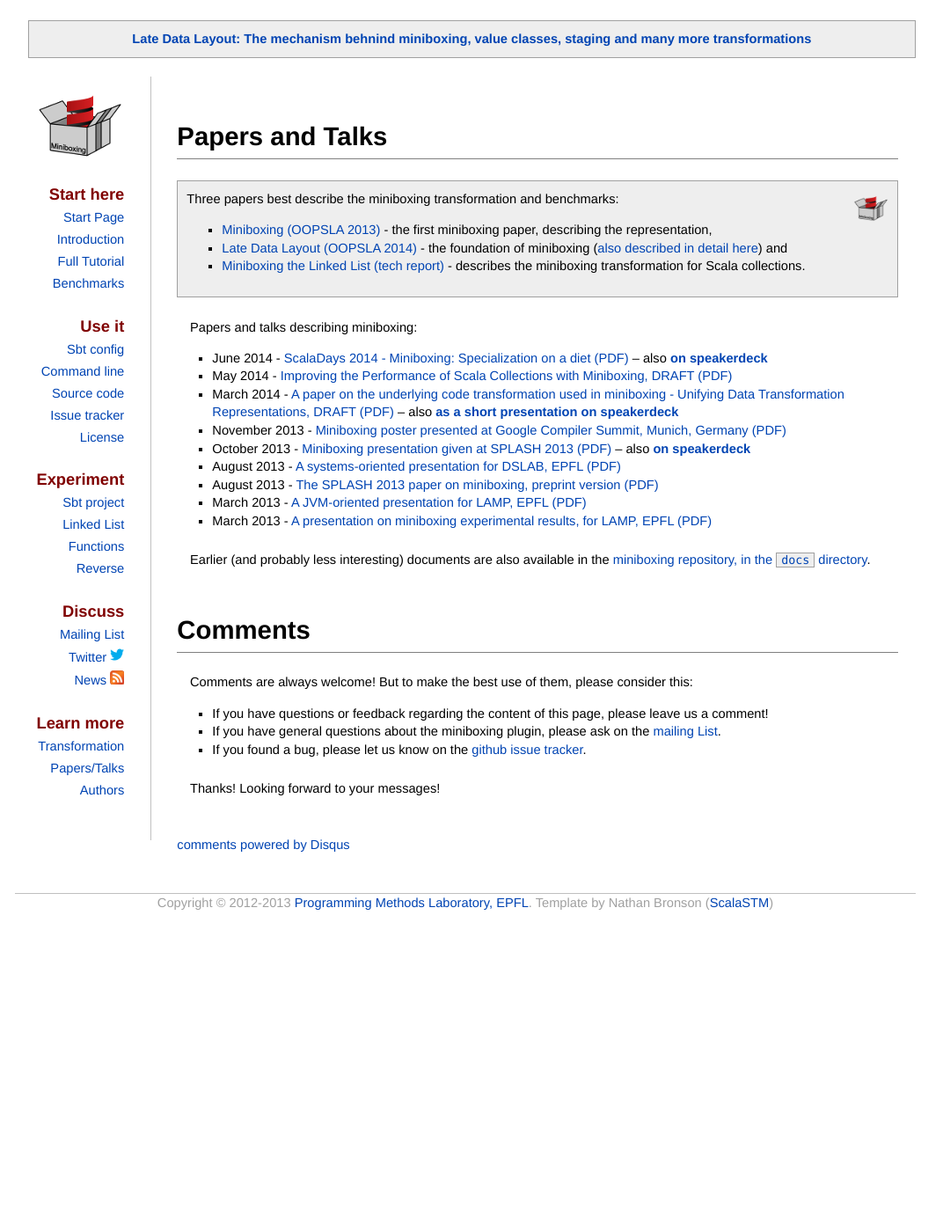
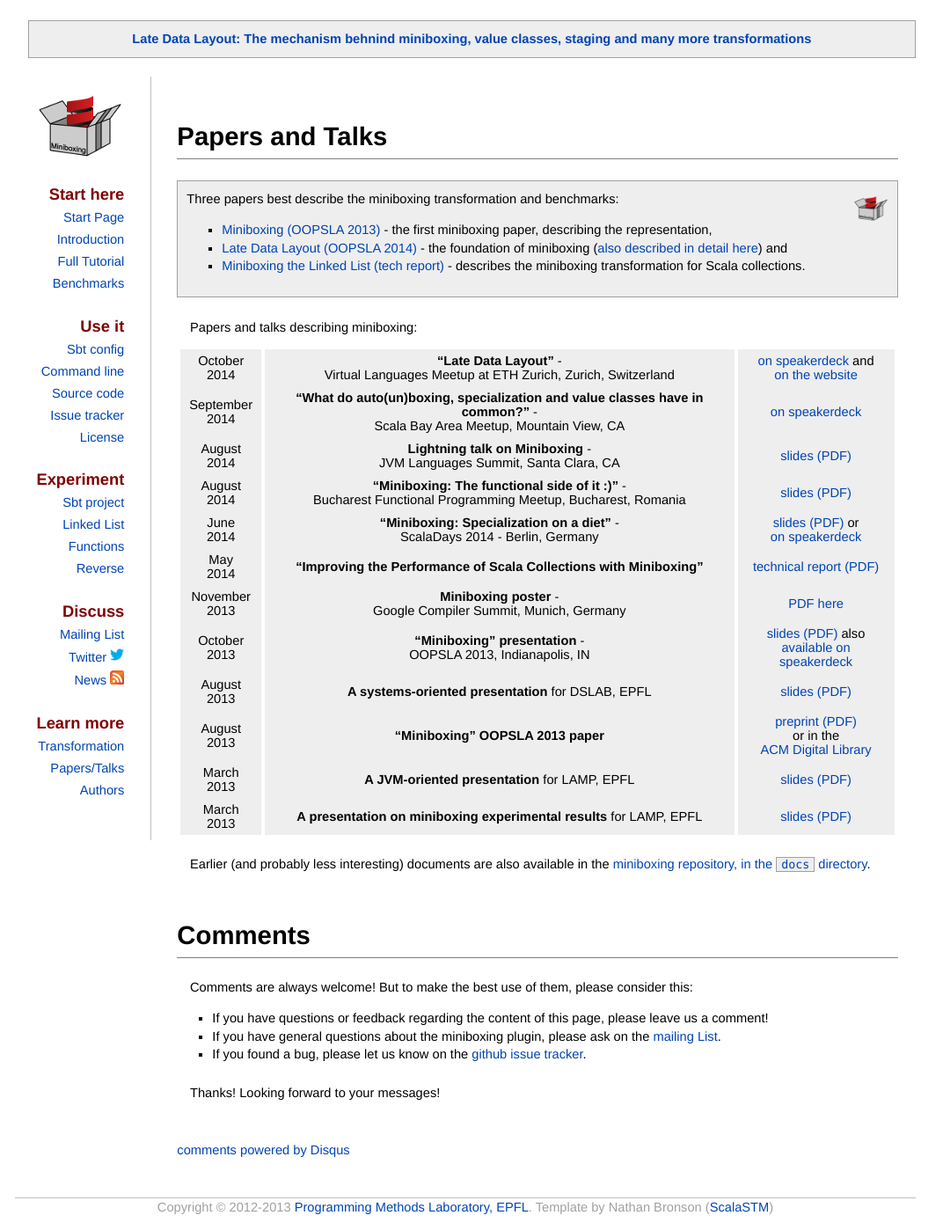
Before and after one commit to miniboxing/miniboxing.github.io, a Jekyll site: the page built from papers.md, in a window 1280 px wide. Shown: the whole page at 88% size, without its empty margins (111-1183 px from the left). Built offline with Jekyll 4.4.1, drawn with Linux system fonts in a browser that asks for light colours; comment, search, counter and statistics services are not loaded; before the commit the page ends 1051 px from its top, so only the background shows below that.

Commit message:
Updated the papers section

```diff
--- a/papers.md
+++ b/papers.md
@@ -9,14 +9,19 @@ short_title: Papers and Talks
 
 Papers and talks describing miniboxing:
 
- * June 2014 - [ScalaDays 2014 - Miniboxing: Specialization on a diet (PDF)](https://github.com/miniboxing/miniboxing-plugin/blob/wip/docs/2014-06-miniboxing-scaladays.pdf) -- also **<a href="https://speakerdeck.com/vladureche/miniboxing-presentation-at-scaladays-2014" target="_blank"> on speakerdeck</a>**
- * May 2014 - [Improving the Performance of Scala Collections with Miniboxing, DRAFT (PDF)](https://github.com/miniboxing/miniboxing-plugin/blob/wip/docs/2014-04-miniboxing-scala-collections.pdf?raw=true)
- * March 2014 - [A paper on the underlying code transformation used in miniboxing - Unifying Data Transformation Representations, DRAFT (PDF)](https://github.com/miniboxing/miniboxing-plugin/blob/wip/docs/2014-03-ldl-draft.pdf?raw=true) -- also **<a href="https://speakerdeck.com/vladureche/late-data-layout-initial-presentation" target="_blank">as a short presentation on speakerdeck</a>**
- * November 2013 - [Miniboxing poster presented at Google Compiler Summit, Munich, Germany (PDF)](https://github.com/miniboxing/miniboxing-plugin/blob/wip/docs/2013-11-miniboxing-poster.pdf?raw=true)
- * October 2013 - [Miniboxing presentation given at SPLASH 2013 (PDF)](https://github.com/miniboxing/miniboxing-plugin/blob/wip/docs/2013-10-miniboxing-splash.pdf?raw=true) -- also **<a href="https://speakerdeck.com/vladureche/miniboxing-presentation-at-splash-2013" target="_blank">on speakerdeck</a>**
- * August 2013 - [A systems-oriented presentation for DSLAB, EPFL (PDF)](https://github.com/miniboxing/miniboxing-plugin/blob/wip/docs/2013-08-miniboxing-dslab.pdf?raw=true)
- * August 2013 - [The SPLASH 2013 paper on miniboxing, preprint version (PDF)](https://github.com/miniboxing/miniboxing-plugin/blob/wip/docs/2013-07-oopsla-preprint.pdf?raw=true)
- * March 2013 - [A JVM-oriented presentation for LAMP, EPFL (PDF)](https://github.com/miniboxing/miniboxing-plugin/blob/wip/docs/2013-03-miniboxing-under-the-hood.pdf?raw=true)
- * March 2013 - [A presentation on miniboxing experimental results, for LAMP, EPFL (PDF)](https://github.com/miniboxing/miniboxing-plugin/blob/wip/docs/2013-03-miniboxing-preliminary-results.pdf?raw=true)
+
+
+|   October <br/>2014 | **"Late Data Layout"** - <br/>Virtual Languages Meetup at ETH Zurich, Zurich, Switzerland | <a href="https://speakerdeck.com/vladureche/late-data-layout-unifying-data-representation-transformations" target="_blank">on speakerdeck</a> and <br/> [on the website](/ldl) |
+| September <br/>2014 | **"What do auto(un)boxing, specialization and value classes have in common?"** - <br/>Scala Bay Area Meetup, Mountain View, CA | <a href="https://speakerdeck.com/vladureche/what-do-auto-un-boxing-specialization-and-value-classes-have-in-common" target="_blank">on speakerdeck</a> |
+|    August <br/>2014 | **Lightning talk on Miniboxing** - <br/>JVM Languages Summit, Santa Clara, CA | <a href="https://github.com/miniboxing/miniboxing-plugin/blob/wip/docs/2014-08-miniboxing-jvmls-lightning.pdf?raw=true" target="_blank">slides (PDF)</a> |
+|    August <br/>2014 | **"Miniboxing: The functional side of it :)"** - <br/>Bucharest Functional Programming Meetup, Bucharest, Romania | <a href="https://github.com/miniboxing/miniboxing-plugin/blob/wip/docs/2014-08-miniboxing-bjug.pdf?raw=true" target="_blank">slides (PDF)</a> |
+|      June <br/>2014 | **"Miniboxing: Specialization on a diet"** - <br/>ScalaDays 2014 - Berlin, Germany | <a href="https://github.com/miniboxing/miniboxing-plugin/blob/wip/docs/2014-06-miniboxing-scaladays.pdf?raw=true" target="_blank">slides (PDF)</a> or<br/> <a href="https://speakerdeck.com/vladureche/miniboxing-presentation-at-scaladays-2014" target="_blank"> on speakerdeck</a>|
+|       May <br/>2014 | **"Improving the Performance of Scala Collections with Miniboxing"** | <a href="https://github.com/miniboxing/miniboxing-plugin/blob/wip/docs/2014-04-miniboxing-scala-collections.pdf?raw=true" target="_blank">technical report (PDF)</a>|
+|  November <br/>2013 | **Miniboxing poster** - <br/> Google Compiler Summit, Munich, Germany | <a href="https://github.com/miniboxing/miniboxing-plugin/blob/wip/docs/2013-11-miniboxing-poster.pdf?raw=true" target="_blank">PDF here</a>|
+|   October <br/>2013 | **"Miniboxing" presentation** - <br/> OOPSLA 2013, Indianapolis, IN | <a href="https://github.com/miniboxing/miniboxing-plugin/blob/wip/docs/2013-10-miniboxing-splash.pdf?raw=true" target="_blank">slides (PDF)</a> also <br/><a href="https://speakerdeck.com/vladureche/miniboxing-presentation-at-splash-2013" target="_blank">available on speakerdeck</a>|
+|    August <br/>2013 | **A systems-oriented presentation** for DSLAB, EPFL | <a href="https://github.com/miniboxing/miniboxing-plugin/blob/wip/docs/2013-08-miniboxing-dslab.pdf?raw=true" target="_blank">slides (PDF)</a>|
+|    August <br/>2013 | **"Miniboxing" OOPSLA 2013 paper** | <a href="https://github.com/miniboxing/miniboxing-plugin/blob/wip/docs/2013-07-oopsla-preprint.pdf?raw=true" target="_blank">preprint (PDF)</a> <br/>or in the <br/><a href="dl.acm.org/citation.cfm?id=2509136.2509537" target="_blank">ACM Digital Library</a>|
+|     March <br/>2013 | **A JVM-oriented presentation** for LAMP, EPFL | <a href="https://github.com/miniboxing/miniboxing-plugin/blob/wip/docs/2013-03-miniboxing-under-the-hood.pdf?raw=true" target="_blank">slides (PDF)</a>|
+|     March <br/>2013 | **A presentation on miniboxing experimental results** for LAMP, EPFL | <a href="https://github.com/miniboxing/miniboxing-plugin/blob/wip/docs/2013-03-miniboxing-preliminary-results.pdf?raw=true" target="_blank">slides (PDF)</a>|
 
 Earlier (and probably less interesting) documents are also available in the [miniboxing repository, in the `docs` directory](https://github.com/miniboxing/miniboxing-plugin/tree/wip/docs).
```
